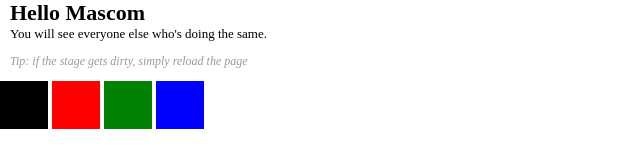
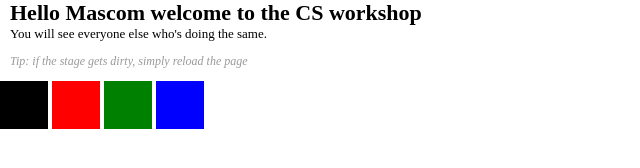
Before and after one commit to tan-dovan/nodejs-draw-game, a website: page public/index.html in a window 1280 px wide. Shown: the whole page, without its empty margins (0-640 px from the left). Drawn offline with nearby package versions, Linux system fonts and the light colour scheme; no server answers.

Commit message:
Update index.html

```diff
--- a/public/index.html
+++ b/public/index.html
@@ -8,7 +8,7 @@
 <body>
 
   <canvas class="whiteboard" ></canvas>
-<h1>Hello Mascom</h1><h2> You will see everyone else who's doing the same.</h2>
+<h1>Hello Mascom welcome to the CS workshop</h1><h2> You will see everyone else who's doing the same.</h2>
 <h3>Tip: if the stage gets dirty, simply reload the page</h3
   <div class="colors">
     <div class="color black"></div>
```
